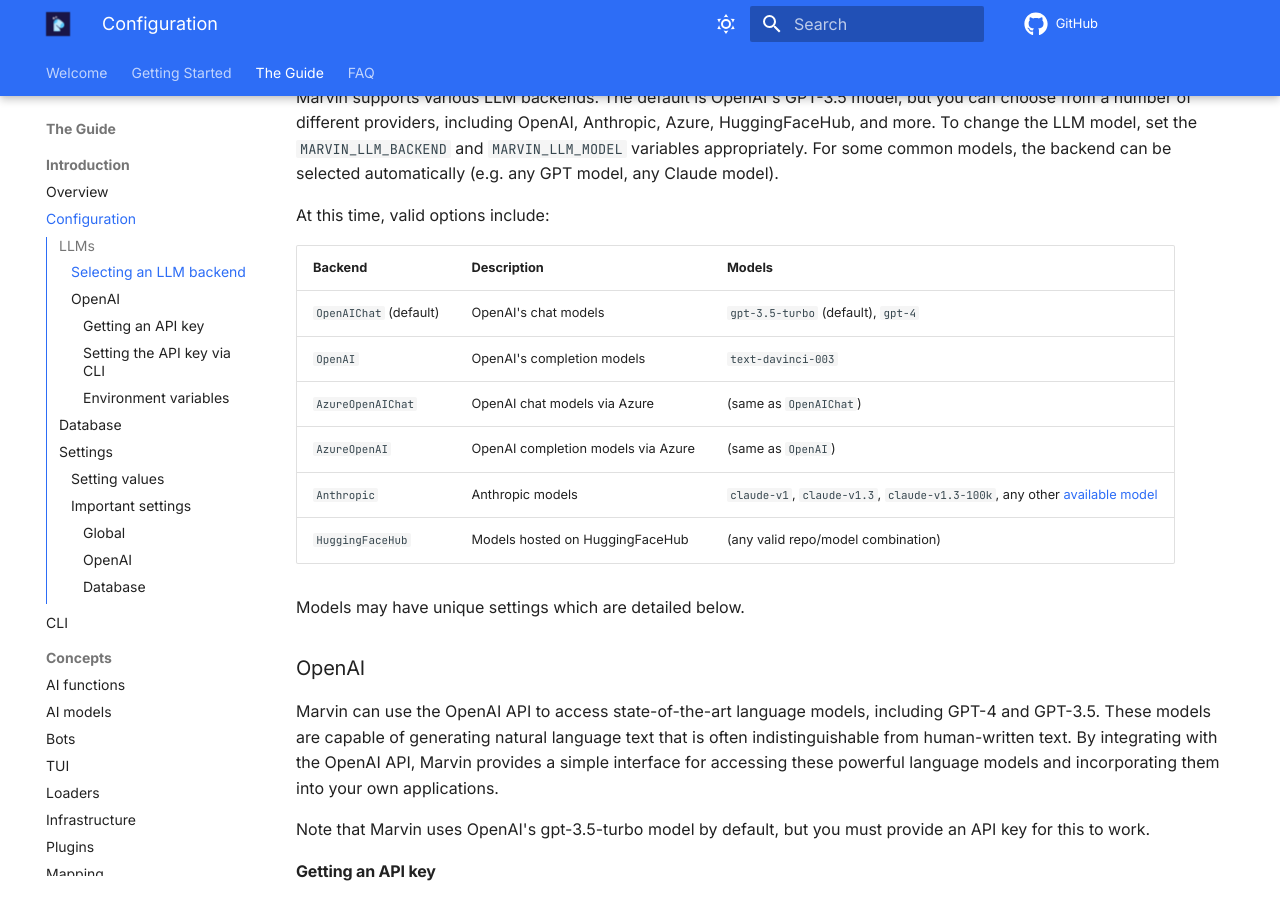
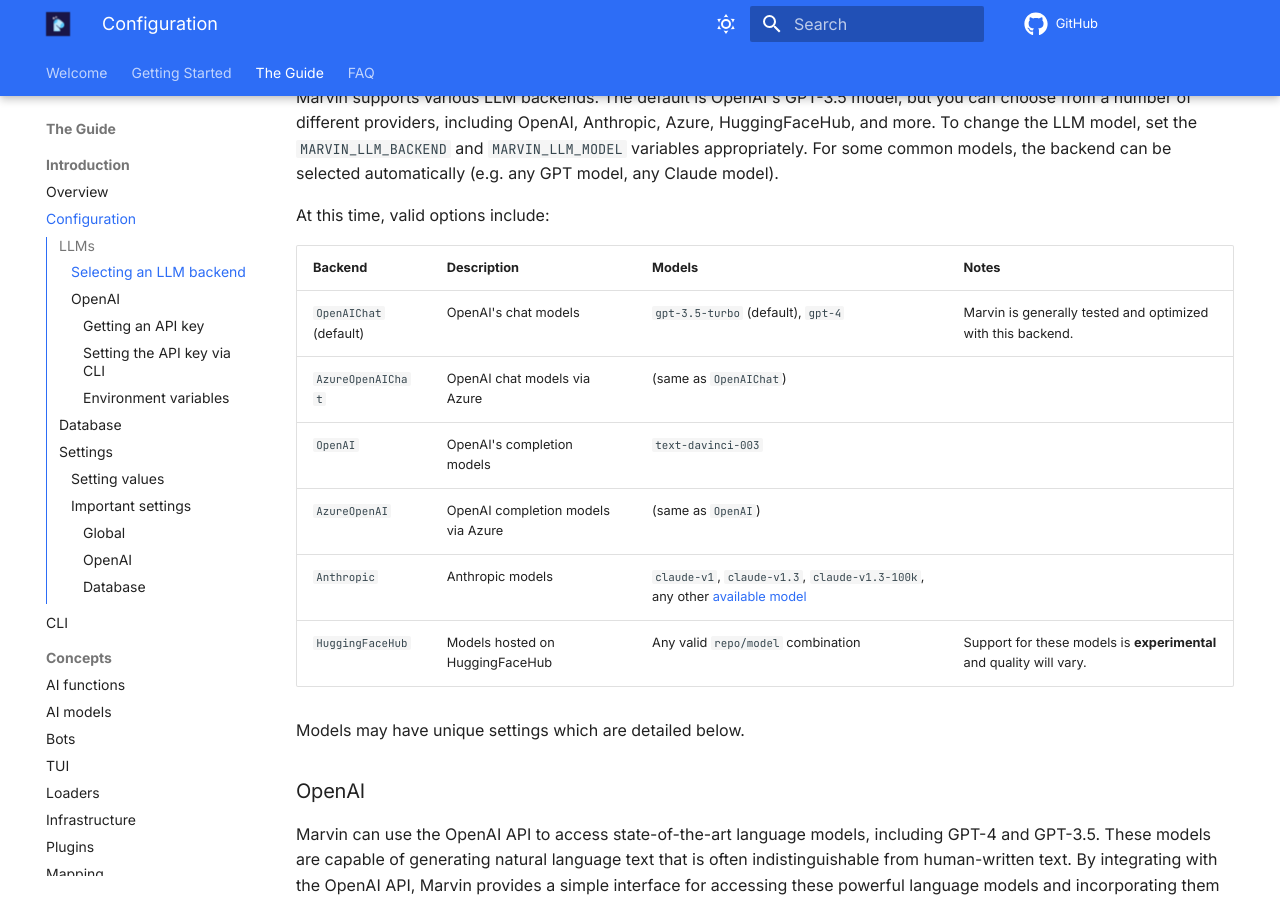
Before and after one commit to PrefectHQ/marvin, an MkDocs documentation site: the page built from docs/guide/introduction/configuration.md, in a window 1280 px wide and 900 px high, scrolled down 240 px. Built offline with MkDocs 1.6.1 and Material for MkDocs 9.7.7, drawn with Linux system fonts in a browser that asks for light colours; comment, search, counter and statistics services are not loaded.

Commit message:
Update configuration.md

```diff
--- a/docs/guide/introduction/configuration.md
+++ b/docs/guide/introduction/configuration.md
@@ -8,14 +8,14 @@
 
 At this time, valid options include:
 
-| Backend | Description | Models |
-| --- | --- | --- |
-| `OpenAIChat` (default) | OpenAI's chat models | `gpt-3.5-turbo` (default), `gpt-4` |
+| Backend | Description | Models | Notes |
+| --- | --- | --- | --- |
+| `OpenAIChat` (default) | OpenAI's chat models | `gpt-3.5-turbo` (default), `gpt-4` | Marvin is generally tested and optimized with this backend. |
+| `AzureOpenAIChat` | OpenAI chat models via Azure | (same as `OpenAIChat`) |
 | `OpenAI` | OpenAI's completion models | `text-davinci-003` |
-| `AzureOpenAIChat` | OpenAI chat models via Azure | (same as `OpenAIChat`) |
 | `AzureOpenAI` | OpenAI completion models via Azure | (same as `OpenAI`) |
 | `Anthropic` | Anthropic models | `claude-v1`, `claude-v1.3`, `claude-v1.3-100k`, any other [available model](https://console.anthropic.com/docs/api/reference#parameters) |
-| `HuggingFaceHub` | Models hosted on HuggingFaceHub | (any valid repo/model combination) |
+| `HuggingFaceHub` | Models hosted on HuggingFaceHub | Any valid `repo/model` combination | Support for these models is **experimental** and quality will vary. |
 
 
 Models may have unique settings which are detailed below.
```
